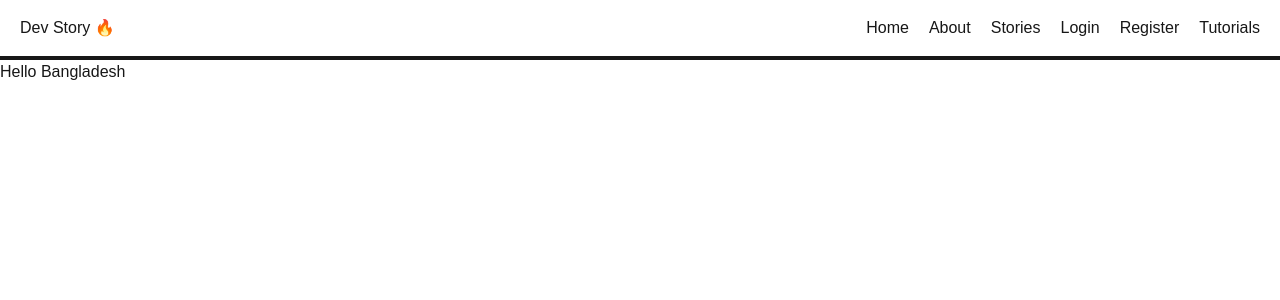
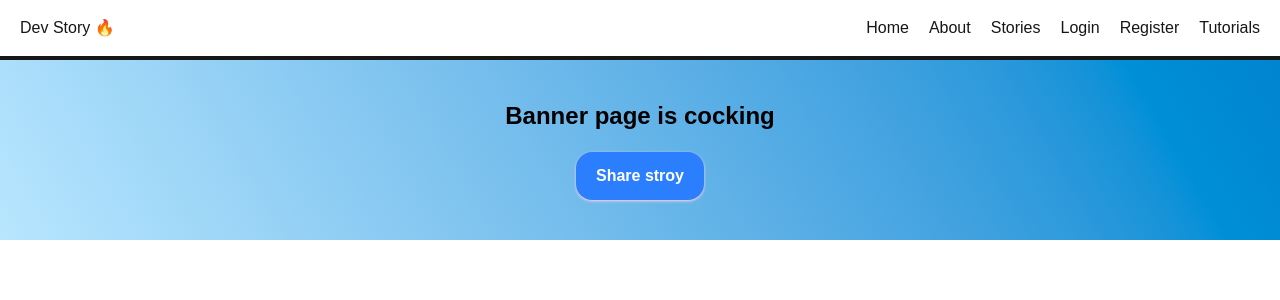
Before and after one commit to shams-labib/practice-next, a Next.js app: page / in a window 1280 px wide. Shown: the top 300 px of the page. Built offline with nearby package versions, Linux system fonts and the light colour scheme.

Commit message:
task 2 successfully fucked

```diff
--- /dev/null
+++ b/src/Components/Banner.jsx
@@ -0,0 +1,27 @@
+"use client";
+import { useRouter } from "next/navigation";
+import React from "react";
+
+const Banner = () => {
+  const router = useRouter();
+  const handleBtn = () => {
+    const password = prompt("Enter your password");
+    if (password == "1234") {
+      router.push("/dashboard");
+    }
+  };
+
+  return (
+    <div className="bg-linear-60 from-sky-200 to-sky-600 text-black p-10 text-center space-y-5 ">
+      <h1 className="text-2xl font-bold ">Banner page is cocking</h1>
+      <button
+        onClick={handleBtn}
+        className="px-5 py-3 bg-blue-500 rounded-2xl font-semibold text-white hover:bg-black duration-300 cursor-pointer shadow shadow-pink-200"
+      >
+        Share stroy
+      </button>
+    </div>
+  );
+};
+
+export default Banner;
--- /dev/null
+++ b/src/app/dashboard/page.jsx
@@ -0,0 +1,12 @@
+import Title from "@/Components/Title";
+import React from "react";
+
+const Dashboard = () => {
+  return (
+    <div>
+      <Title>Dashboard boobie size is 28</Title>
+    </div>
+  );
+};
+
+export default Dashboard;
--- a/src/app/page.jsx
+++ b/src/app/page.jsx
@@ -1,9 +1,10 @@
+import Banner from "@/Components/Banner";
 import Image from "next/image";
 
 export default function Home() {
   return (
     <div>
-      <h1>Hello Bangladesh</h1>
+      <Banner></Banner>
     </div>
   );
 }
```
